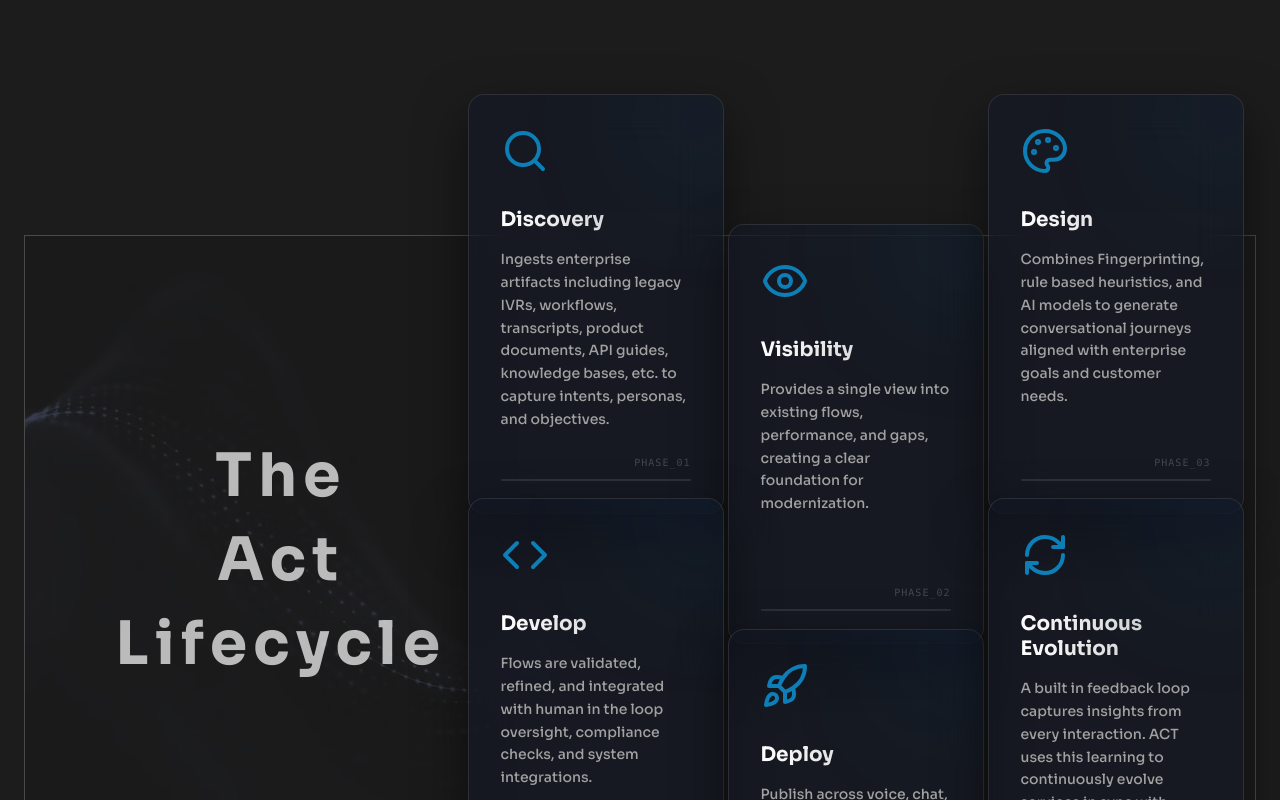
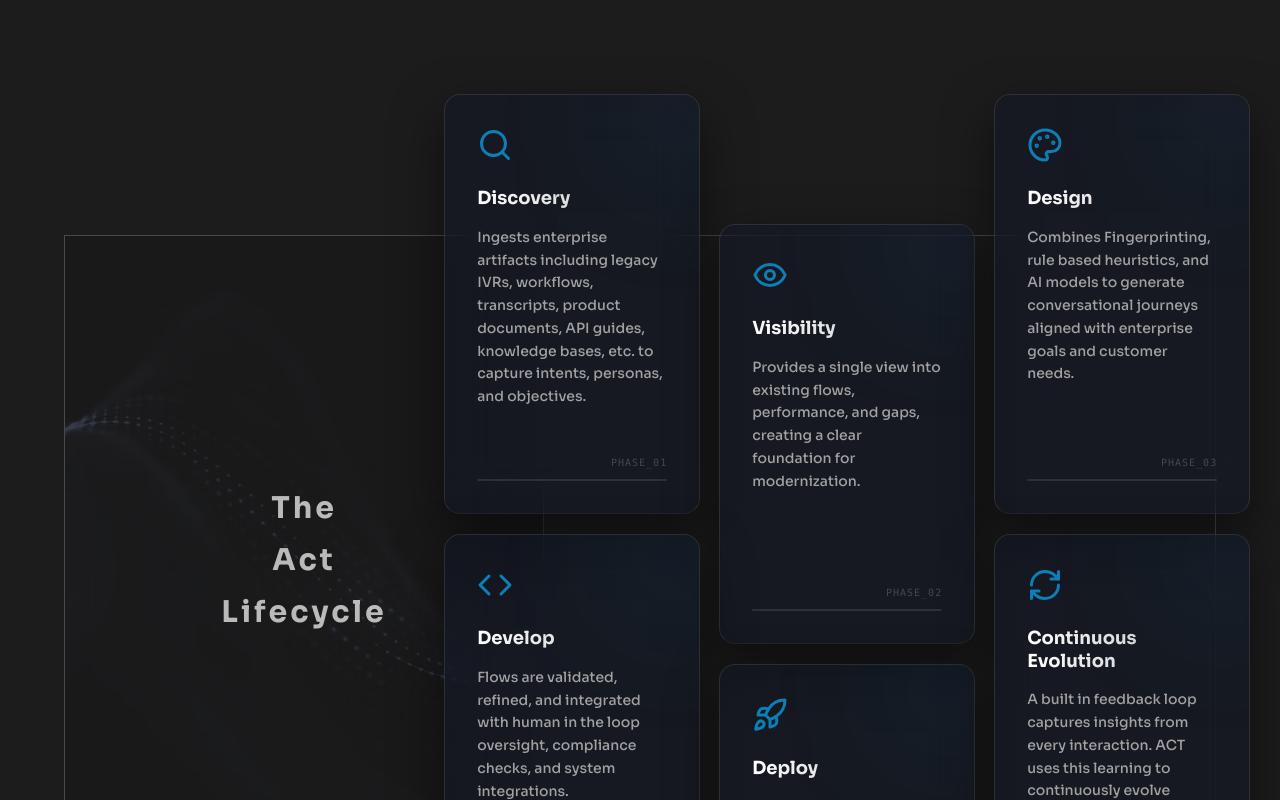
Before and after one commit to devilra/AumneAI, a React (Vite) app in the folder frontent/: page /benefits in a window 1280 px wide. Shown: the part 1600-2400 px from the top of the page. Built offline with nearby package versions, Linux system fonts and the light colour scheme; a web font is replaced by a local one.

Commit message:
update ui

```diff
--- a/frontent/src/Benefits/HowActs.jsx
+++ b/frontent/src/Benefits/HowActs.jsx
@@ -39,13 +39,13 @@ export default function HowActs() {
       title: "Discovery",
       desc: "Ingests enterprise artifacts including legacy IVRs, workflows, transcripts, product documents, API guides, knowledge bases, etc. to capture intents, personas, and objectives.",
       icon: <LuSearch />,
-      pos: "md:top-[-30px] md:left-[-10px]",
+      pos: "md:top-[-30px] md:left-[-40px]",
     },
     {
       title: "Visibility",
       desc: "Provides a single view into existing flows, performance, and gaps, creating a clear foundation for modernization.",
       icon: <LuEye />,
-      pos: "md:top-[100px] md:left-[250px]",
+      pos: "md:top-[100px] md:left-[235px]",
     },
     {
       title: "Design",
@@ -57,19 +57,19 @@ export default function HowActs() {
       title: "Develop",
       desc: "Flows are validated, refined, and integrated with human in the loop oversight, compliance checks, and system integrations.",
       icon: <LuCode />,
-      pos: "md:top-[374px] md:left-[-10px]",
+      pos: "md:top-[410px] md:left-[-40px]",
     },
     {
       title: "Deploy",
       desc: "Publish across voice, chat, and digital platforms with enterprise grade governance and multi platform agility.",
       icon: <LuRocket />,
-      pos: "md:top-[505px] md:left-[250px]",
+      pos: "md:top-[540px] md:left-[235px]",
     },
     {
       title: "Continuous Evolution",
       desc: "A built in feedback loop captures insights from every interaction. ACT uses this learning to continuously evolve services in sync with product changes.",
       icon: <LuRefreshCw />,
-      pos: "md:top-[374px] md:left-[510px]",
+      pos: "md:top-[410px] md:left-[510px]",
     },
   ];
 
@@ -78,7 +78,7 @@ export default function HowActs() {
       ref={sectionRef}
       className="relative min-h-screen text-white py-40 mb-20 overflow-visible"
     >
-      <div className="relative z-10 max-w-[1550px] mx-auto px-6">
+      <div className="relative z-10 max-w-[1550px] mx-auto px-6 md:px-16">
         {/* Main Container with Border */}
         <div className="border border-white/20 grid grid-cols-1 lg:grid-cols-12 min-h-[650px] relative ">
           {/* LEFT CONTENT BLOCK */}
@@ -89,10 +89,10 @@ export default function HowActs() {
               style={{ backgroundImage: "url('/para2.avif')", left: "-20%" }}
             />
             <div className="relative z-10">
-              <h2 className="text-xl md:text-6xl text-center tracking-[6px] font-bold text-white/70">
-                <span className="inline-block py-3">The</span> <br />
-                <span className="inline-block py-3">Act</span> <br />
-                <span className="inline-block py-3"> Lifecycle</span>{" "}
+              <h2 className="text-xl md:text-3xl text-center tracking-[3px] font-bold text-white/70">
+                <span className="inline-block py-2">The</span> <br />
+                <span className="inline-block py-2">Act</span> <br />
+                <span className="inline-block py-2"> Lifecycle</span>{" "}
                 {/* <span
                   //  className="font-semibold bg-linear-to-r from-[#036ffd] via-[#1e88e5] to-[#42a5f5] bg-clip-text text-transparent"
                   className="font-semibold bg-linear-to-r text-[#0D7EB6]"
@@ -140,12 +140,12 @@ export default function HowActs() {
 
                   <div className="relative z-10">
                     {/* Icon with Floating effect */}
-                    <div className="text-5xl mb-8 text-[#0D7EB6] transform transition-transform duration-500 group-hover:scale-110 group-hover:-translate-y-1">
+                    <div className="text-4xl mb-6 text-[#0D7EB6] transform transition-transform duration-500 group-hover:scale-110 group-hover:-translate-y-1">
                       {card.icon}
                     </div>
 
                     {/* Title with Gradient */}
-                    <h3 className="text-xl font-bold bg-clip-text text-transparent bg-linear-to-r from-white to-white/70 mb-4 leading-tight">
+                    <h3 className="text-lg font-bold bg-clip-text text-transparent bg-linear-to-r from-white to-white/70 mb-4 leading-tight">
                       {card.title}
                     </h3>
 
```
